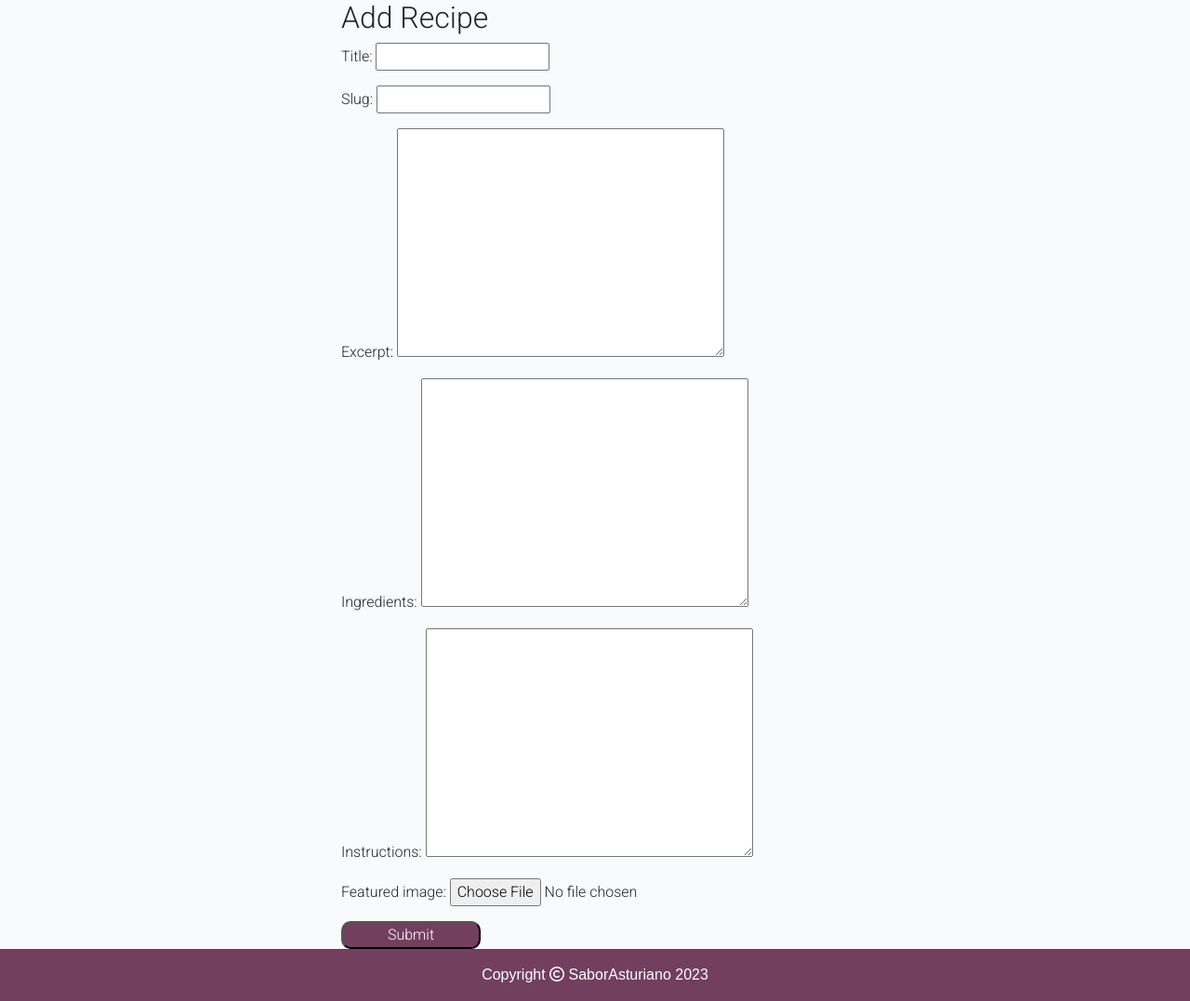
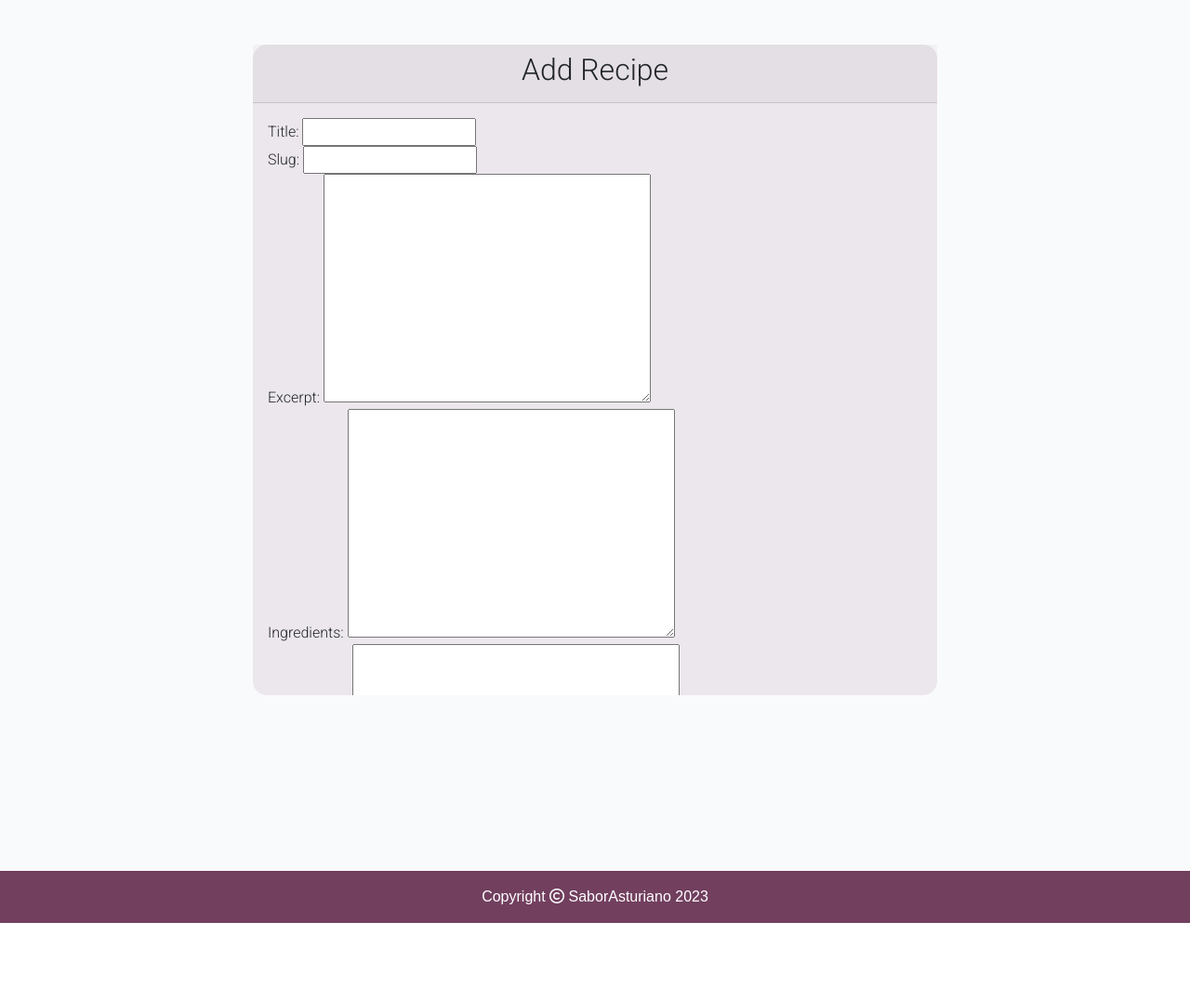
Before and after one commit to Hugh1996/sabor-asturiano-pp4, a Django app: page /add_recipe/ in a window 1280 px wide. Shown: the part 89-1166 px from the top of the page at 93% size. After the commit the page ends 1082 px from the top, so only its background shows below. Run offline with Django 3.2, Linux system fonts and the light colour scheme; some libraries are stand-ins or nearby versions.

Commit message:
Adjust styling for form

```diff
--- a/templates/add_recipe.html
+++ b/templates/add_recipe.html
@@ -2,20 +2,51 @@
 
 {% load crispy_forms_tags %}
 
-<div class="container">
-    <div class="row justify-content-center align-items-center">
-        <div class="col-md-6">
+<div class="container mt-5">
+    <div class="row justify-content-center">
+        <div class="col-md-8">
             {% if awaiting_approval %}
             <div class="alert alert-success mt-5" role="alert">
                 Your recipe has been submitted and is awaiting approval.
             </div>
             {% endif %}
-            <h2>Add Recipe</h2>
+            <div class="card">
+                <div class="card-header">
+                    <h2 class="text-center">Add Recipe</h2>
+                </div>
+                <div class="card-body overflow-auto">
                     <form method="post" enctype="multipart/form-data">
                         {% csrf_token %}
-                {{ form.as_p }}
-                <button type="submit" class="btn-signup">Submit</button>
+                        <div class="form-group">
+                            <label for="{{ form.title.id_for_label }}">Title:</label>
+                            {{ form.title }}
+                        </div>
+                        <div class="form-group">
+                            <label for="{{ form.slug.id_for_label }}">Slug:</label>
+                            {{ form.slug }}
+                        </div>
+                        <div class="form-group">
+                            <label for="{{ form.excerpt.id_for_label }}">Excerpt:</label>
+                            {{ form.excerpt }}
+                        </div>
+                        <div class="form-group">
+                            <label for="{{ form.ingredients.id_for_label }}">Ingredients:</label>
+                            {{ form.ingredients }}
+                        </div>
+                        <div class="form-group">
+                            <label for="{{ form.instructions.id_for_label }}">Instructions:</label>
+                            {{ form.instructions }}
+                        </div>
+                        <div class="form-group">
+                            <label for="{{ form.featured_image.id_for_label }}">Featured Image:</label>
+                            {{ form.featured_image }}
+                        </div>
+                        <div class="form-group text-center">
+                            <button type="submit" class="btn btn-primary">Submit</button>
+                        </div>
                     </form>
+                </div>
+            </div>
         </div>
     </div>
 </div>
```
Lines whose indentation alone changed are shown as unchanged.
